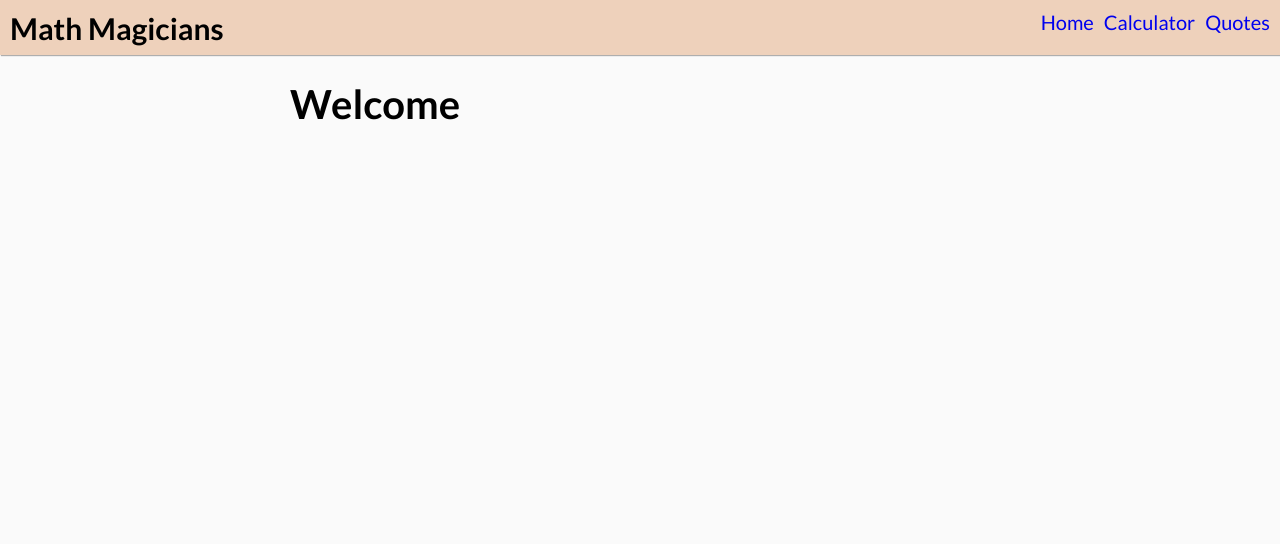
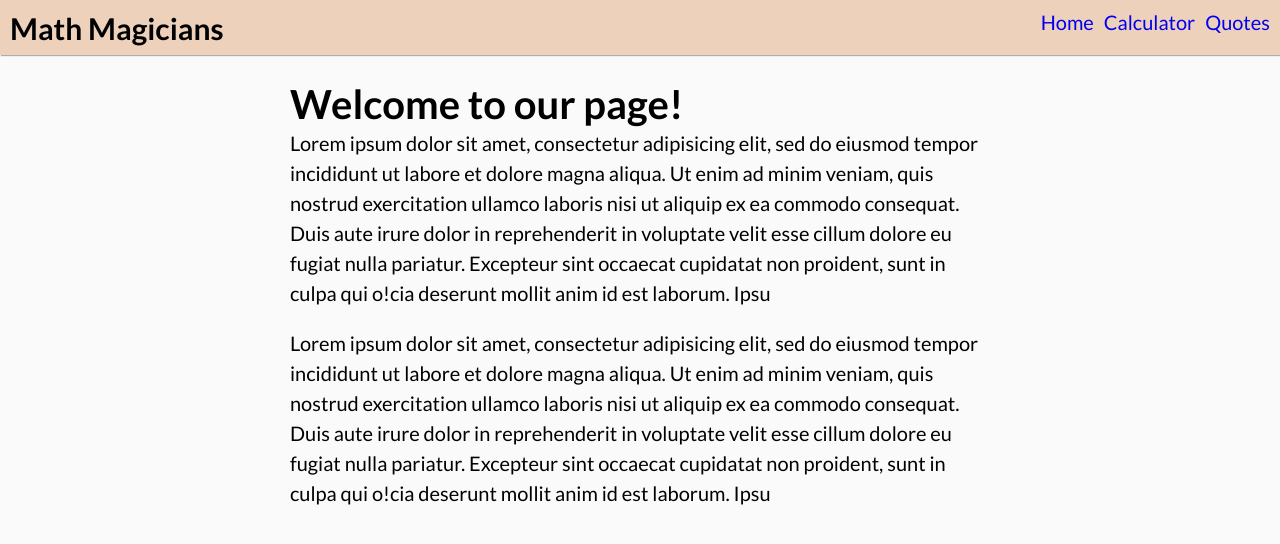
Before and after one commit to acushlakoncept/react-calculator, a React (Create React App) app: page / in a window 1280 px wide. Shown: the top 544 px of the page. Built offline with nearby package versions, Linux system fonts and the light colour scheme.

Commit message:
update pages content

```diff
--- a/src/App.css
+++ b/src/App.css
@@ -96,3 +96,8 @@
 .nav_menu li {
   padding-left: 10px;
 }
+
+p {
+  line-height: 30px;
+  margin-bottom: 20px;
+}
--- a/src/components/App.js
+++ b/src/components/App.js
@@ -30,6 +30,7 @@
   return (
     <>
       <Nav />
+      <h1>Let’s do some math!</h1>
       <Display result={total} next={next} />
       <ButtonPanel clickHandler={handleClick} />
     </>
--- a/src/components/Home.js
+++ b/src/components/Home.js
@@ -4,7 +4,25 @@
 const Home = () => (
   <div>
     <Nav />
-    <h1>Welcome</h1>
+    <h1>Welcome to our page!</h1>
+    <p>
+      Lorem ipsum dolor sit amet, consectetur adipisicing elit,
+      sed do eiusmod tempor incididunt ut labore et dolore magna aliqua. Ut
+      enim ad minim veniam, quis nostrud exercitation ullamco laboris
+      nisi ut aliquip ex ea commodo consequat. Duis aute irure dolor in
+      reprehenderit in voluptate velit esse cillum dolore eu fugiat
+      nulla pariatur. Excepteur sint occaecat cupidatat non proident, sunt in
+      culpa qui o!cia deserunt mollit anim id est laborum. Ipsu
+    </p>
+    <p>
+      Lorem ipsum dolor sit amet, consectetur adipisicing elit,
+      sed do eiusmod tempor incididunt ut labore et dolore magna aliqua. Ut
+      enim ad minim veniam, quis nostrud exercitation ullamco laboris
+      nisi ut aliquip ex ea commodo consequat. Duis aute irure dolor in
+      reprehenderit in voluptate velit esse cillum dolore eu fugiat nulla
+      pariatur. Excepteur sint occaecat cupidatat non proident, sunt in
+      culpa qui o!cia deserunt mollit anim id est laborum. Ipsu
+    </p>
   </div>
 );
 
--- a/src/components/Quotes.js
+++ b/src/components/Quotes.js
@@ -5,6 +5,10 @@
   <div>
     <Nav />
     <h1>Welcome</h1>
+    <p>
+      Mathematics is not about numbers, equations, computations,
+      or algorithms: it is about understanding. –William Paul Thurston
+    </p>
   </div>
 );
 
```
